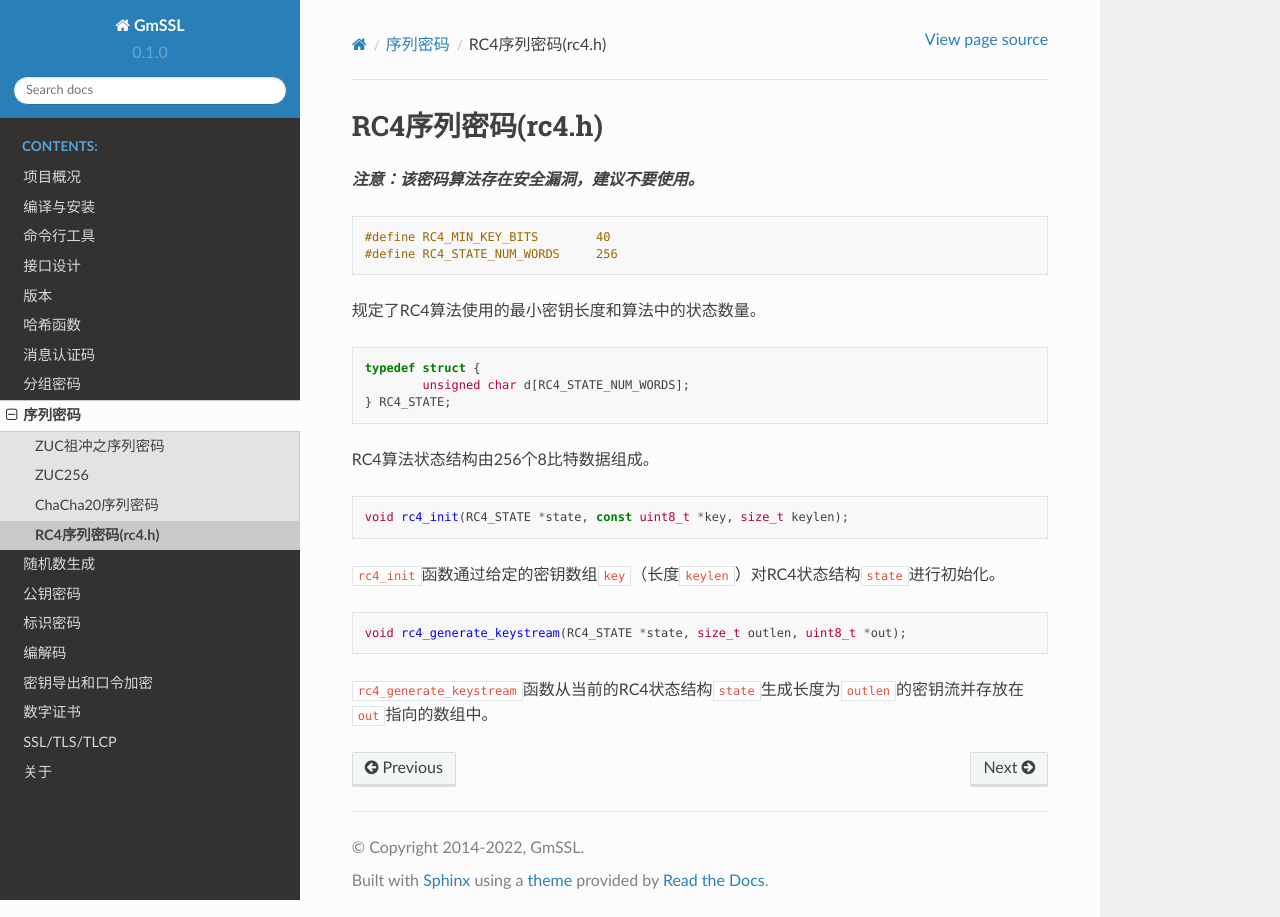
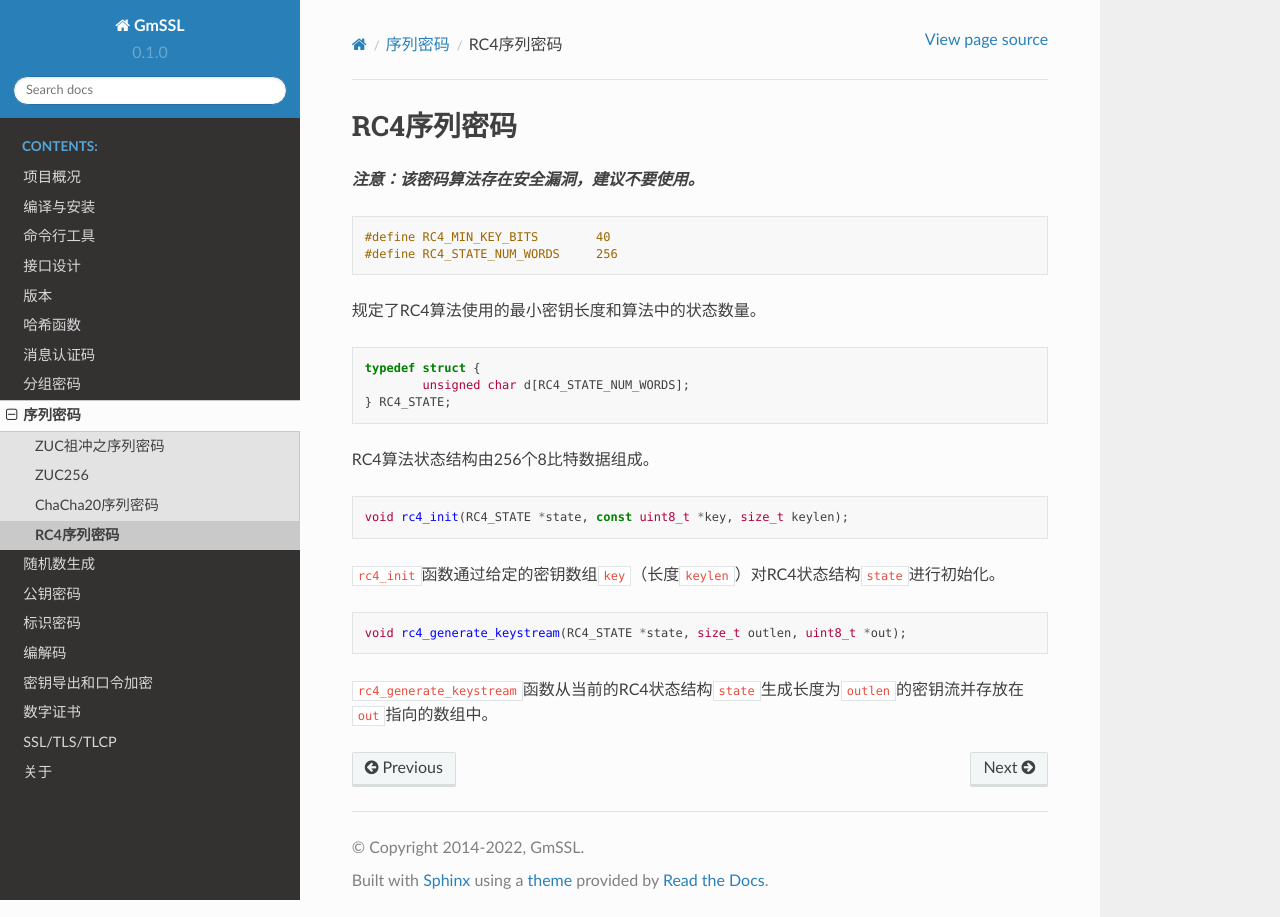
Before and after one commit to zxm256/gmssl-docs, a Sphinx documentation site: the page built from docs/source/stream_cipher/rc4.md, in a window 1280 px wide. Built offline with Sphinx 7.4.7 and the Read the Docs theme 2.0.0, drawn with Linux system fonts in a browser that asks for light colours; pages that are not in the unit, such as notebooks, are missing from menus.

Commit message:
Update rc4.md

```diff
--- a/docs/source/stream_cipher/rc4.md
+++ b/docs/source/stream_cipher/rc4.md
@@ -1,4 +1,4 @@
-# RC4序列密码(rc4.h)
+# RC4序列密码
 
 ***注意：该密码算法存在安全漏洞，建议不要使用。***
 
```
